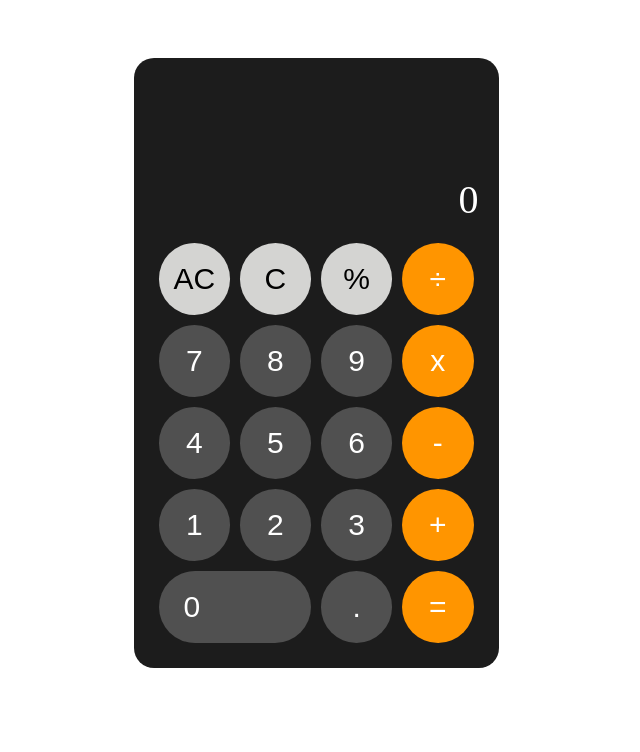
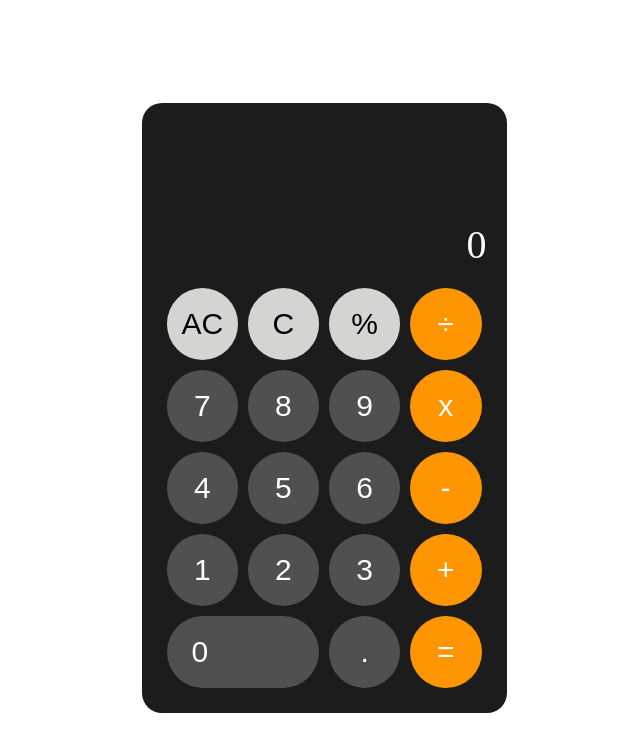
Before and after one commit to FaraiMajor/calculator, a plain HTML site: page index.html in a window 1280 px wide. Shown: the whole page, without its empty margins (324-964 px from the left). Drawn offline with Linux system fonts and the light colour scheme.

Commit message:
center the calculator

```diff
--- a/style.css
+++ b/style.css
@@ -1,10 +1,14 @@
 body {
+    width: 100%;
+    height: 100vh;
     display: flex;
     justify-content: center;
+    align-items: center;
 }
 
 .calculator {
-    margin: 50px auto;
+    display: flex;
+    flex-direction: column;
     width: 325px;
     padding: 0 20px 20px;
     background-color: rgb(28, 28, 28);
```
